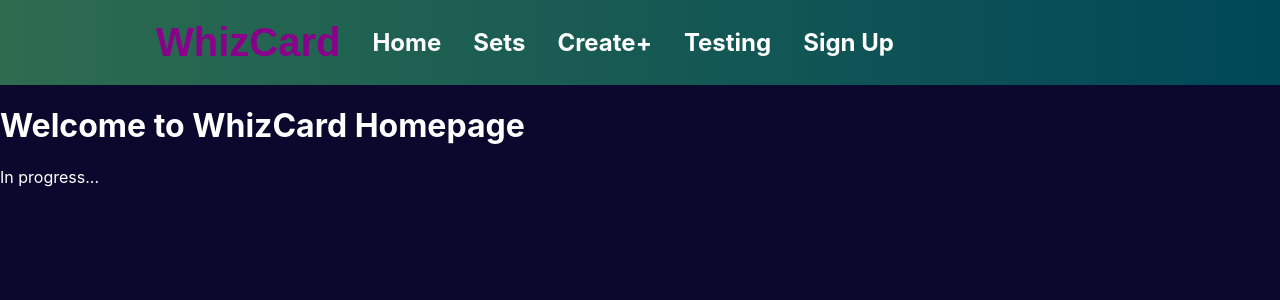
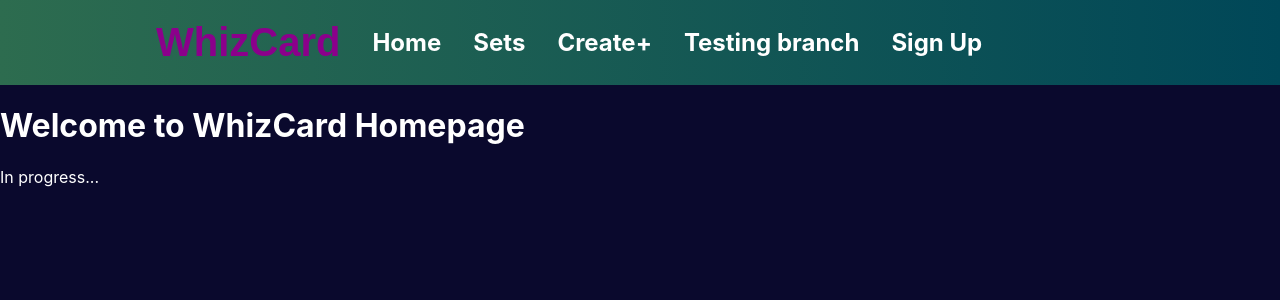
Before and after one commit to ttoy12/fc-prototype-react-app, a React (Create React App) app: page / in a window 1280 px wide. Shown: the top 300 px of the page. Built offline with nearby package versions, Linux system fonts and the light colour scheme; a web font is replaced by a local one.

Commit message:
testing branch

```diff
--- a/src/components/Navbar/index.js
+++ b/src/components/Navbar/index.js
@@ -20,7 +20,7 @@ const Navbar = () => {
             Create+
           </NavLink>
           {/*testing what to do if in folder*/}
-          <NavLink to="/test" activeStyle>Testing</NavLink>
+          <NavLink to="/test" activeStyle>Testing branch</NavLink>
           <NavLink to="/sign-up" activeStyle>
             Sign Up
           </NavLink>
```
